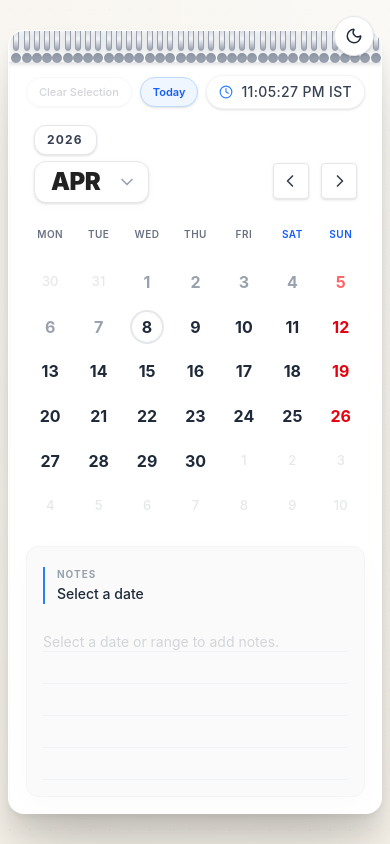
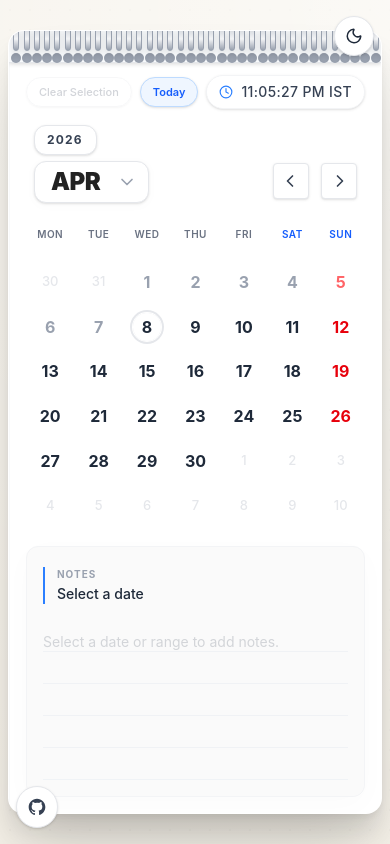
Before and after one commit to realhrishi/takeUforward, a Next.js app: page / in a window 390 px wide. Built offline with nearby package versions, Linux system fonts and the light colour scheme; grey boxes are pictures that could not be loaded.

Commit message:
final updated calander UI/UX

```diff
--- a/src/app/page.tsx
+++ b/src/app/page.tsx
@@ -15,8 +15,8 @@ export default function Home() {
   const [selection, setSelection] = usePersistence<{start: string | null, end: string | null}>('wall-calendar:selection', { start: null, end: null });
   const [hoverDate, setHoverDate] = useState<string | null>(null);
 
-  const [displayedMonth, setDisplayedMonth] = useState(new Date().getMonth());
-  const [displayedYear, setDisplayedYear] = useState(new Date().getFullYear());
+  const [displayedMonth, setDisplayedMonth] = usePersistence<number>('wall-calendar:month', new Date().getMonth());
+  const [displayedYear, setDisplayedYear] = usePersistence<number>('wall-calendar:year', new Date().getFullYear());
   const [isDarkMode, setIsDarkMode] = usePersistence<boolean>('wall-calendar:theme-dark', false);
 
   const calendarRef = useRef<CalendarGridHandle>(null);
@@ -47,6 +47,20 @@ export default function Home() {
       >
         {isDarkMode ? <Sun size={18} className="group-hover:rotate-90 transition-transform duration-300" /> : <Moon size={18} className="group-hover:-rotate-12 transition-transform duration-300" />}
       </button>
+
+      {/* GitHub Repository Link */}
+      <a
+        href="https://github.com/realhrishi/takeUforward"
+        target="_blank"
+        rel="noopener noreferrer"
+        className="absolute bottom-4 sm:bottom-6 left-4 sm:left-6 flex items-center justify-center p-2.5 sm:px-4 sm:py-2.5 rounded-full bg-white dark:bg-[#2A2622] shadow-sm hover:shadow-md border border-gray-200 dark:border-[#3A3632] text-gray-700 dark:text-[#EFE7DA] hover:text-black dark:hover:text-white transition-all duration-300 z-50 group hover:-translate-y-1"
+        aria-label="GitHub Repository"
+      >
+        <svg fill="currentColor" viewBox="0 0 24 24" className="w-5 h-5 sm:mr-2 shrink-0 group-hover:scale-110 transition-transform duration-300">
+          <path fillRule="evenodd" clipRule="evenodd" d="M12 2C6.477 2 2 6.477 2 12c0 4.42 2.865 8.166 6.839 9.489.5.092.682-.217.682-.482 0-.237-.008-.866-.013-1.7-2.782.603-3.369-1.34-3.369-1.34-.454-1.156-1.11-1.462-1.11-1.462-.908-.62.069-.608.069-.608 1.003.07 1.531 1.03 1.531 1.03.892 1.529 2.341 1.087 2.91.831.092-.646.35-1.086.636-1.336-2.22-.253-4.555-1.11-4.555-4.943 0-1.091.39-1.984 1.029-2.683-.103-.253-.446-1.27.098-2.647 0 0 .84-.269 2.75 1.025A9.578 9.578 0 0112 6.836c.85.004 1.705.114 2.504.336 1.909-1.294 2.748-1.025 2.748-1.025.546 1.377.203 2.394.1 2.647.64.699 1.028 1.592 1.028 2.683 0 3.842-2.339 4.687-4.566 4.935.359.309.678.919.678 1.852 0 1.336-.012 2.415-.012 2.743 0 .267.18.578.688.48C19.138 20.161 22 16.416 22 12c0-5.523-4.477-10-10-10z" />
+        </svg>
+        <span className="hidden sm:block text-[13px] font-semibold tracking-wide">Repository</span>
+      </a>
 
       {/* Main Calendar Card Entity */}
       <div className="w-full max-w-[900px] max-h-[96vh] bg-white dark:bg-[#F5F5F5] rounded-[16px] flex flex-col relative overflow-hidden transition-colors duration-500 shadow-premium dark:shadow-[0_20px_60px_-10px_rgba(0,0,0,0.4)] border border-transparent dark:border-black/5">
```
